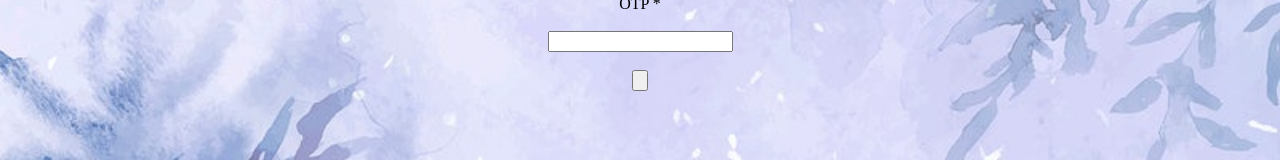
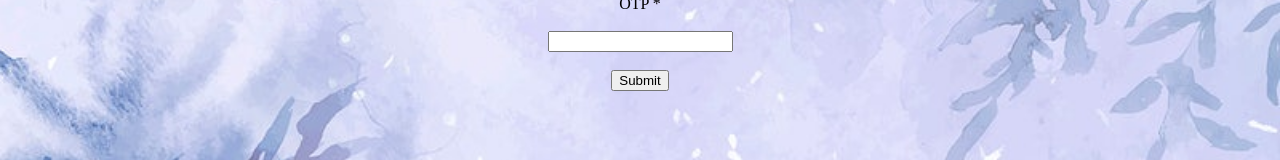
Before and after one commit to Dhinesh18kumar/HTML-1, a plain HTML site: page index.html in a window 1280 px wide. Shown: the part 224-384 px from the top of the page. Drawn offline with Linux system fonts and the light colour scheme.

Commit message:
Update index.html

```diff
--- a/index.html
+++ b/index.html
@@ -23,7 +23,7 @@
     <input type="number" id="number" name="number"  required><br>
     <br>
 
-    <a href="./user.html"><input type="button" name="submit form"></a>
+    <a href="./user.html"><input type="submit" name="submit form"></a>
         </form>
 </body>
 </html>
```
